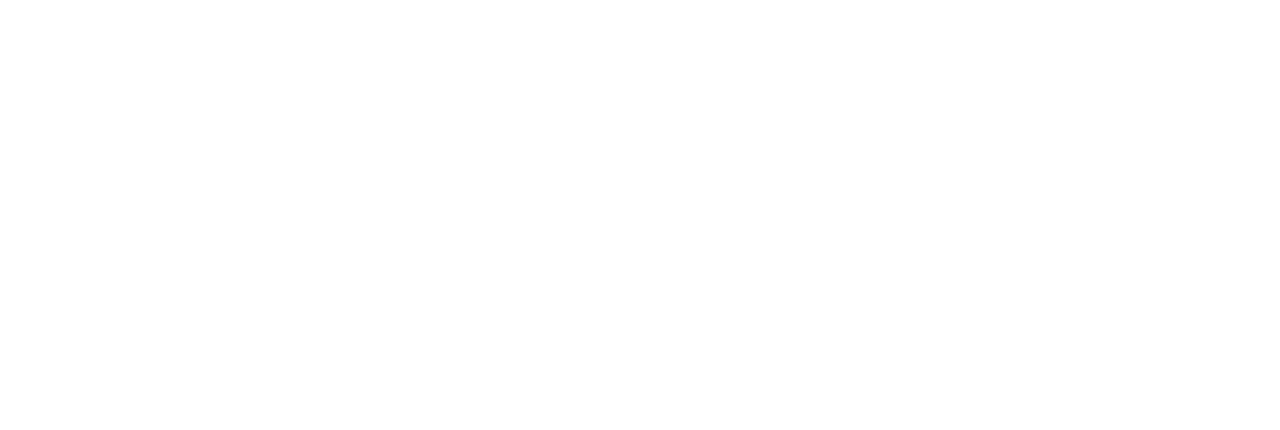
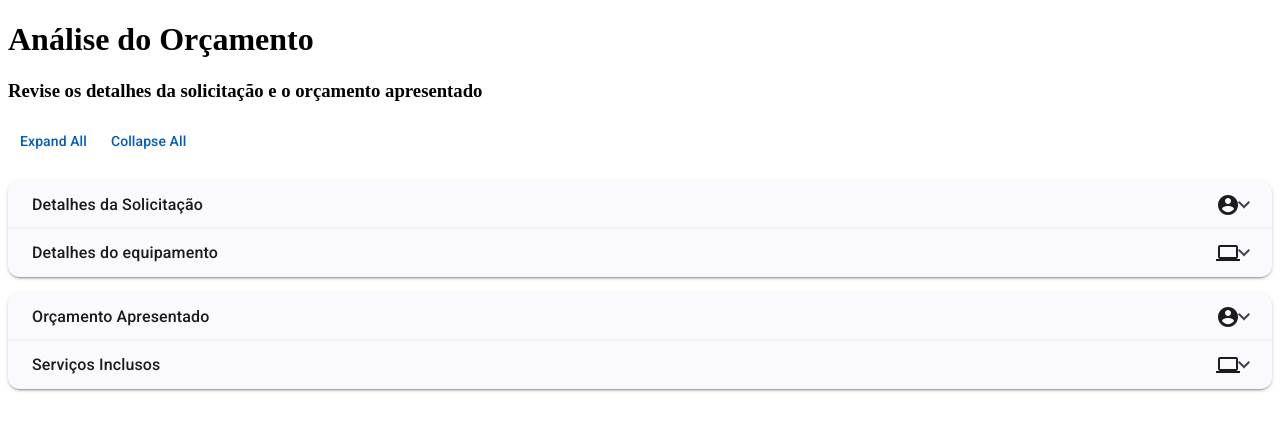
Before and after one commit to EduKaique/sistema-manutencao-angular-spring, an Angular app in the folder front-end/: page /payment-page in a window 1280 px wide. Before the commit this address led to /. Shown: the top 430 px of the page. Built offline with nearby package versions, Linux system fonts and the light colour scheme.

Commit message:
feat: Início da tela de análise de orçamento

```diff
--- a/front-end/src/app/app.routes.ts
+++ b/front-end/src/app/app.routes.ts
@@ -1,3 +1,9 @@
 import { Routes } from '@angular/router';
+import { PaymentPanelComponent } from './features/client/request-detail-page/components/payment-panel/payment-panel.component';
 
-export const routes: Routes = [];
+export const routes: Routes = [
+    {
+        path: 'payment-page',
+        component: PaymentPanelComponent
+    }
+];
--- /dev/null
+++ b/front-end/src/app/features/client/request-detail-page/components/payment-panel/payment-panel.component.css
@@ -0,0 +1,12 @@
+.action-buttons {
+  padding-bottom: 20px;
+}
+
+.headers-align .mat-expansion-panel-header-description {
+  justify-content: space-between;
+  align-items: center;
+}
+
+.headers-align .mat-mdc-form-field + .mat-mdc-form-field {
+  margin-left: 8px;
+}
--- /dev/null
+++ b/front-end/src/app/features/client/request-detail-page/components/payment-panel/payment-panel.component.html
@@ -0,0 +1,54 @@
+<h1>Análise do Orçamento</h1>
+<h3>Revise os detalhes da solicitação e o orçamento apresentado</h3>
+
+<div class="action-buttons">
+  <button mat-button (click)="accordion().openAll()">Expand All</button>
+  <button mat-button (click)="accordion().closeAll()">Collapse All</button>
+</div>
+
+<mat-accordion class="headers-align" multi>
+  <mat-expansion-panel>
+    <mat-expansion-panel-header>
+      <mat-panel-title> Detalhes da Solicitação </mat-panel-title>
+      <mat-icon>account_circle</mat-icon>
+    </mat-expansion-panel-header>
+
+    <p>João Silva</p>
+    <p>Brasil</p>
+  </mat-expansion-panel>
+
+  <mat-expansion-panel>
+    <mat-expansion-panel-header>
+      <mat-panel-title> Detalhes do equipamento </mat-panel-title>
+      <mat-icon>computer</mat-icon>
+    </mat-expansion-panel-header>
+
+    <p>Computador Acer Nitro 5</p>
+    <p>Data: 20/10/2025</p>
+    <p>Descrição: Computador apresenta parte da tela descolada, piscando em verde ao ligar.</p>
+  </mat-expansion-panel>
+</mat-accordion>
+
+<p></p>
+
+<mat-accordion class="headers-align" multi>
+  <mat-expansion-panel>
+    <mat-expansion-panel-header>
+      <mat-panel-title> Orçamento Apresentado </mat-panel-title>
+      <mat-icon>account_circle</mat-icon>
+    </mat-expansion-panel-header>
+
+    <p>Valor do serviço R$350,00</p>
+    <p>Parcelamento disponível: 10x de R$40</p>
+  </mat-expansion-panel>
+
+  <mat-expansion-panel>
+    <mat-expansion-panel-header>
+      <mat-panel-title> Serviços Inclusos </mat-panel-title>
+      <mat-icon>computer</mat-icon>
+    </mat-expansion-panel-header>
+
+    <p>Troca de tela, troca de teclado, troca de processador</p>
+    <p>Técnico: Gabriel Brasil</p>
+  </mat-expansion-panel>
+</mat-accordion>
--- /dev/null
+++ b/front-end/src/app/features/client/request-detail-page/components/payment-panel/payment-panel.component.ts
@@ -0,0 +1,30 @@
+import {ChangeDetectionStrategy, Component, viewChild} from '@angular/core';
+import { MatButtonModule } from '@angular/material/button';
+import { provideNativeDateAdapter } from '@angular/material/core';
+import { MatDatepickerModule } from '@angular/material/datepicker';
+import { MatAccordion, MatExpansionModule } from '@angular/material/expansion';
+import { MatFormFieldModule } from '@angular/material/form-field';
+import { MatIconModule } from '@angular/material/icon';
+import { MatInputModule } from '@angular/material/input';
+
+/**
+ * @title Accordion with expand/collapse all toggles
+ */
+@Component({
+  selector: 'app-payment-panel',
+  templateUrl: './payment-panel.component.html',
+  styleUrls: ['./payment-panel.component.css'],
+  providers: [provideNativeDateAdapter()],
+  imports: [
+    MatButtonModule,
+    MatExpansionModule,
+    MatIconModule,
+    MatFormFieldModule,
+    MatInputModule,
+    MatDatepickerModule,
+  ],
+  changeDetection: ChangeDetectionStrategy.OnPush,
+})
+export class PaymentPanelComponent {
+  accordion = viewChild.required(MatAccordion);
+}
```
Also changed, not shown: 1 other file (tests, documents, lock files or other folders).
